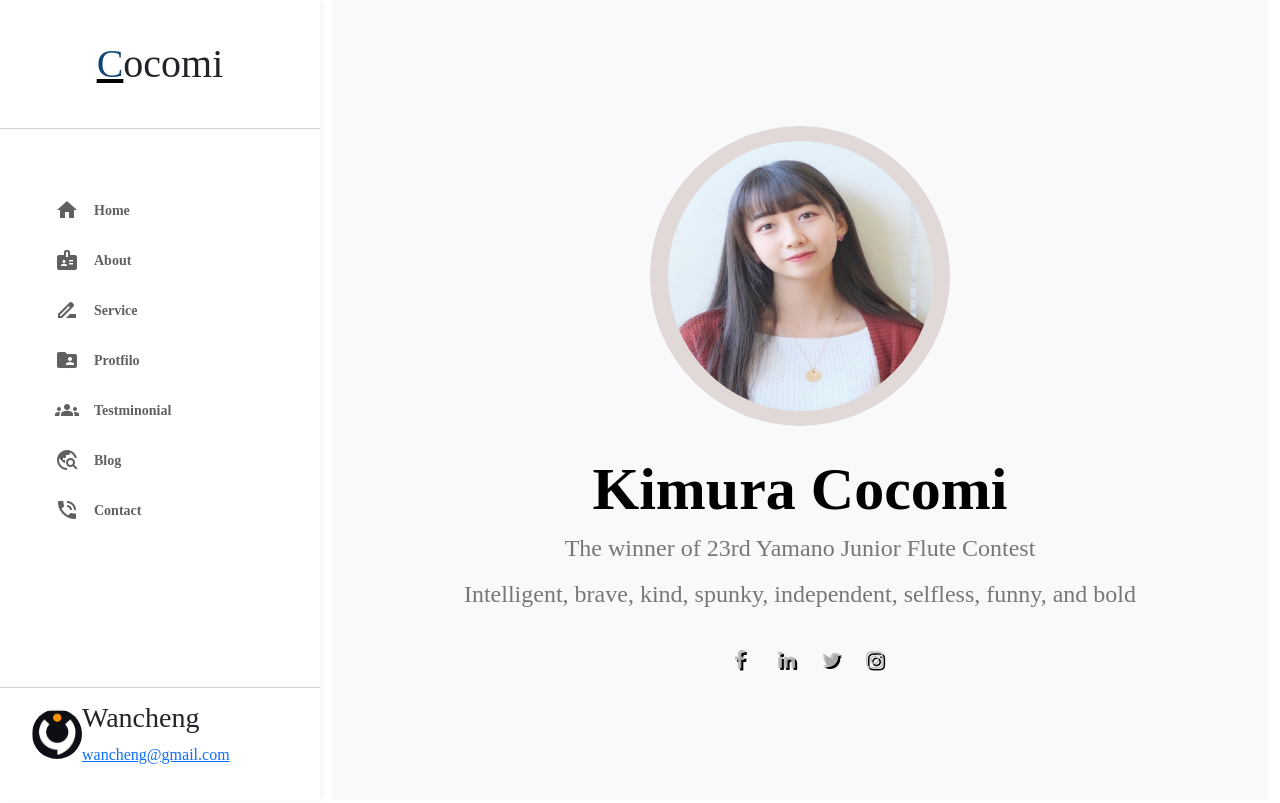
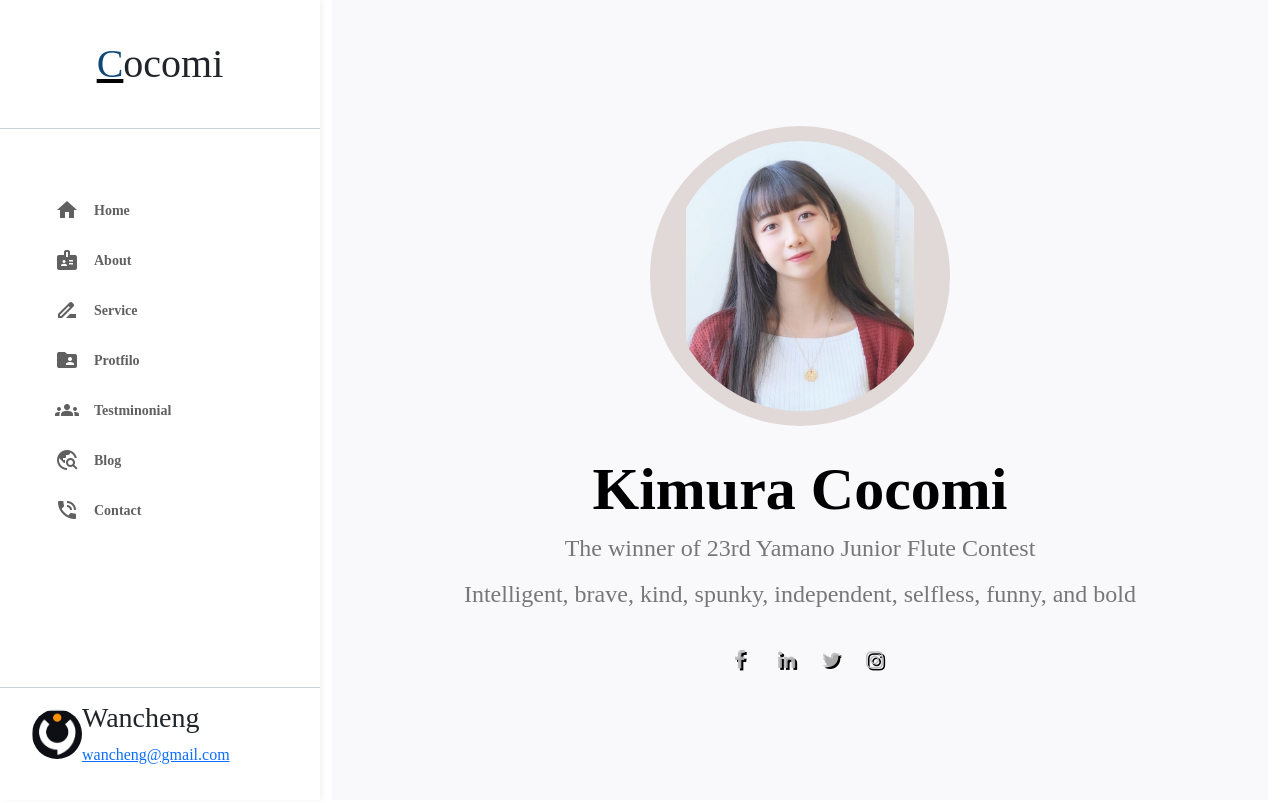
Before and after one commit to musclebigger/Web-full-stack-P1, a plain HTML site: page web.html in a window 1280 px wide. Shown: the top 803 px of the page. Drawn offline with nearby package versions, Linux system fonts and the light colour scheme; some packages are replaced by stand-ins of ours.

Commit message:
fixed size

```diff
--- a/main.sass
+++ b/main.sass
@@ -178,6 +178,7 @@ main
                 background-color: #dacfcfc9
                 border-radius: 100%
 
+
                 .image-content
                     display: inline-block
                     width: 265px//width 100% change, 22 line change as well
@@ -185,6 +186,7 @@ main
                     margin-top: 15px//move down 10px in order to center the image
                     border-radius: 50%
                     opacity: 0.9
+                    object-fit: contain //fix the size
     //about
     .about-page
         flex-grow: 1
```
Also changed, not shown: main.css, 1 other file.
